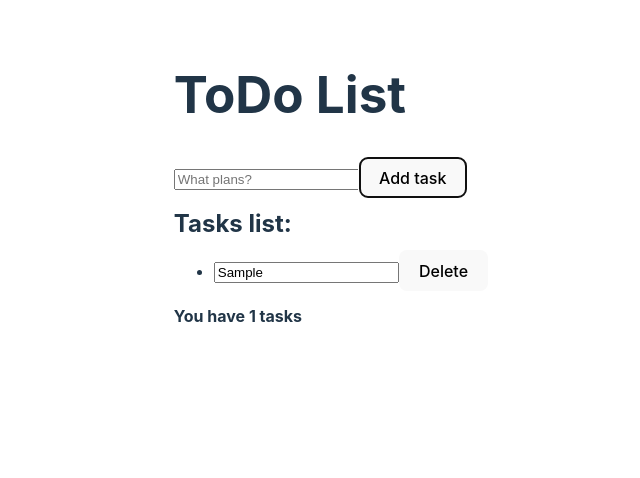
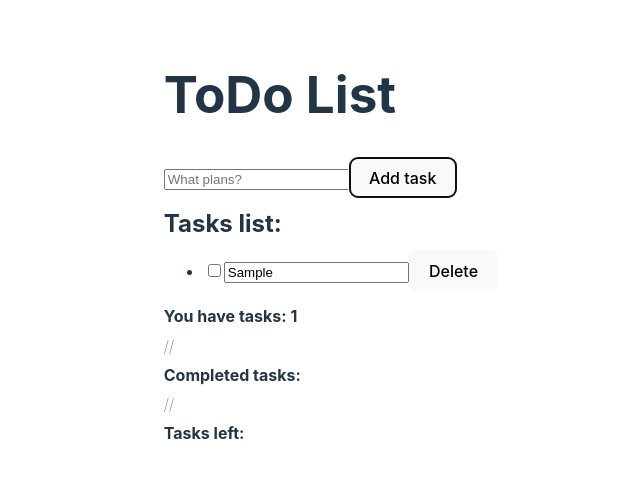
Before and after one commit to tan1ty/todo-list, a React (Vite) app: page / in a window 1280 px wide. Both pictures are taken after typing "Sample" into the empty fields and a click on the button "Add task". Shown: the top 478 px of the page, without its empty margins (309-949 px from the left). Built offline with nearby package versions, Linux system fonts and the light colour scheme.

Commit message:
add checkbox

```diff
--- a/src/App.jsx
+++ b/src/App.jsx
@@ -36,6 +36,7 @@ function App() {
         <ul>
           {tasks.map((task, index) => (
             <li key={index}>
+              <input type="checkbox" value="task" />
               <input value={task} readOnly />
               <button
                 type="button"
@@ -47,7 +48,9 @@ function App() {
             </li>
           ))}
         </ul>
-        <h4>You have {tasks.length} tasks</h4>
+        <h4>You have tasks: {tasks.length}</h4>
+        //<h4>Сompleted tasks: </h4>
+        //<h4>Tasks left: </h4>
       </>
     </>
   );
```
